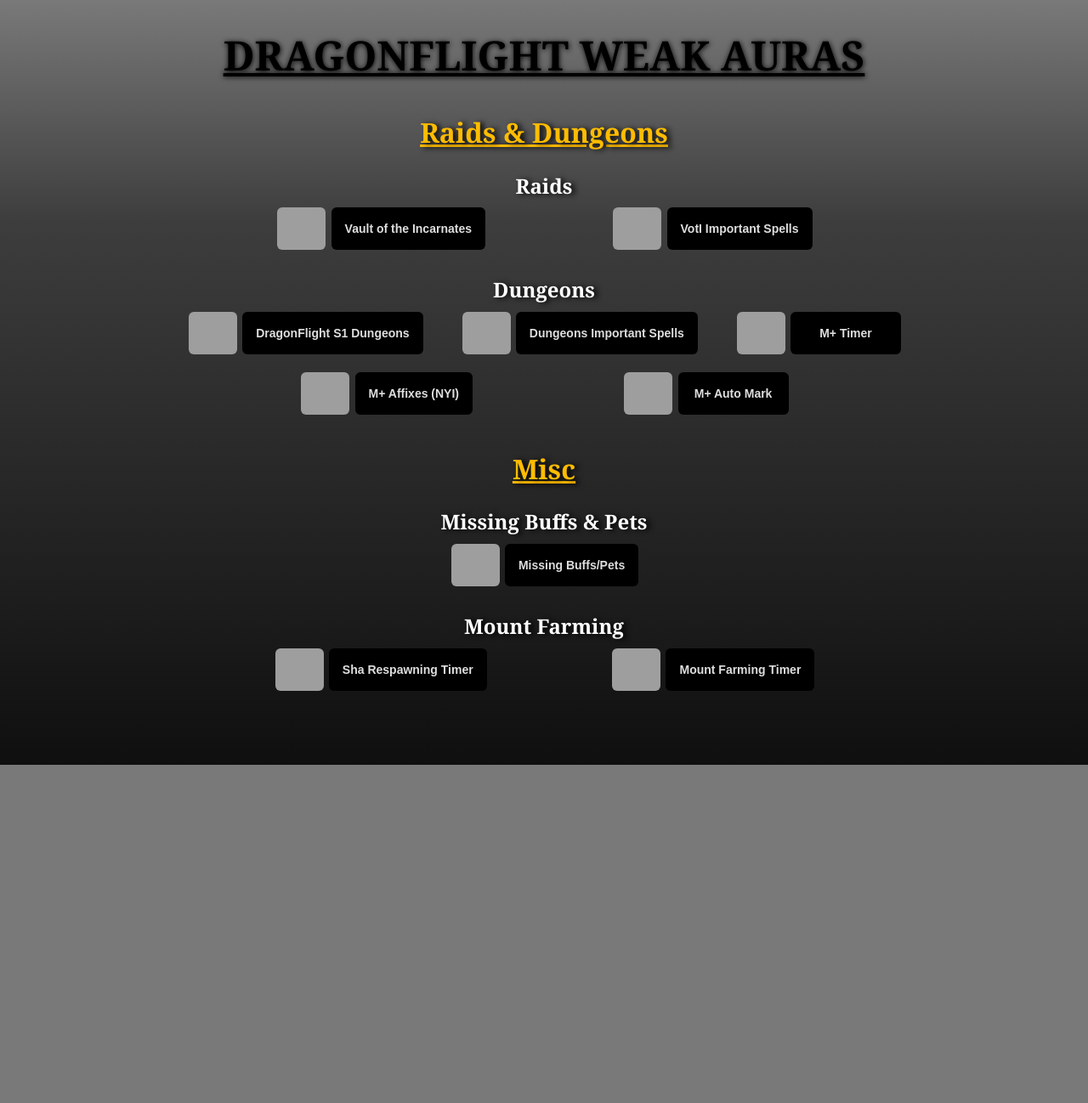
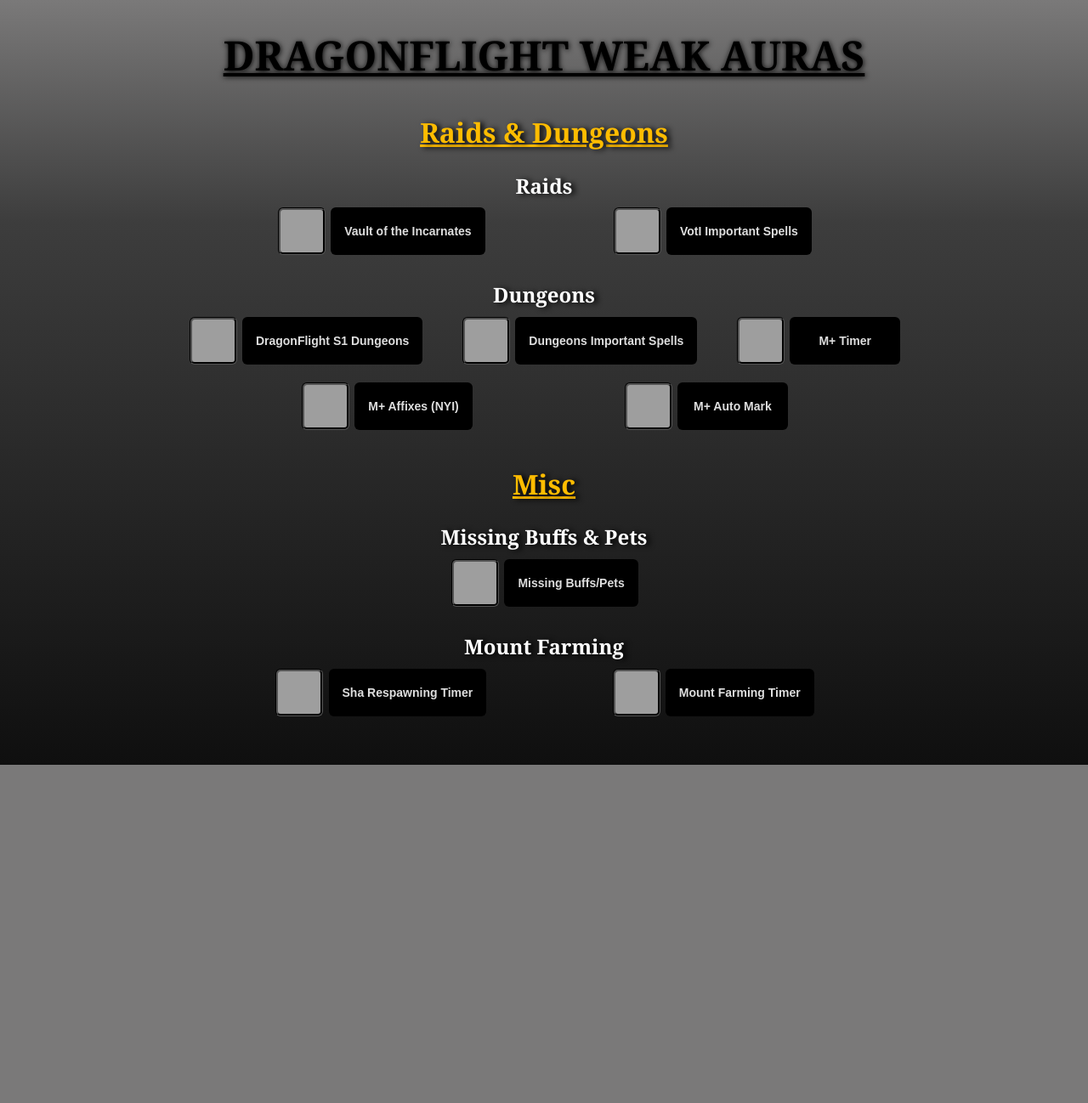
Before and after one commit to SEguild/seguild.github.io, a Jekyll site: the page wa/weakauras.html, which Jekyll copies as it is, in a window 1280 px wide. Shown: the whole page at 85% size. Built offline with Jekyll 4.4.1, drawn with Linux system fonts in a browser that asks for light colours; before the commit the page ends 1268 px from its top, so only the background shows below that; grey boxes are pictures that could not be loaded.

Commit message:
added border to icons

```diff
--- a/css/stylesheet.css
+++ b/css/stylesheet.css
@@ -49,8 +49,10 @@ html {
 }
 .icon {
     border-radius: 6px;
-    width: 57px;
-    height: 57px;
+    border-style: groove;
+    border-color: black;
+    width: 50px;
+    height: 50px;
 }
 .titleColor {
     color: black;
--- a/wa/weakauras.css
+++ b/wa/weakauras.css
@@ -21,7 +21,7 @@ h2 {
     display: inline;
     padding: 4px 16px;
     min-width: 130px;
-    min-height: 3.13rem;
+    min-height: 3.5rem;
     cursor: pointer;
     background-color: #000;
     color: rgba(255, 255, 255, 0.87);
@@ -43,8 +43,6 @@ h2 {
     display: inline;
     padding: 0;
     margin: 0;
-    border: 0;
-    height: 50px;
 }
 .wago .wagoName {
     display: block;
```
